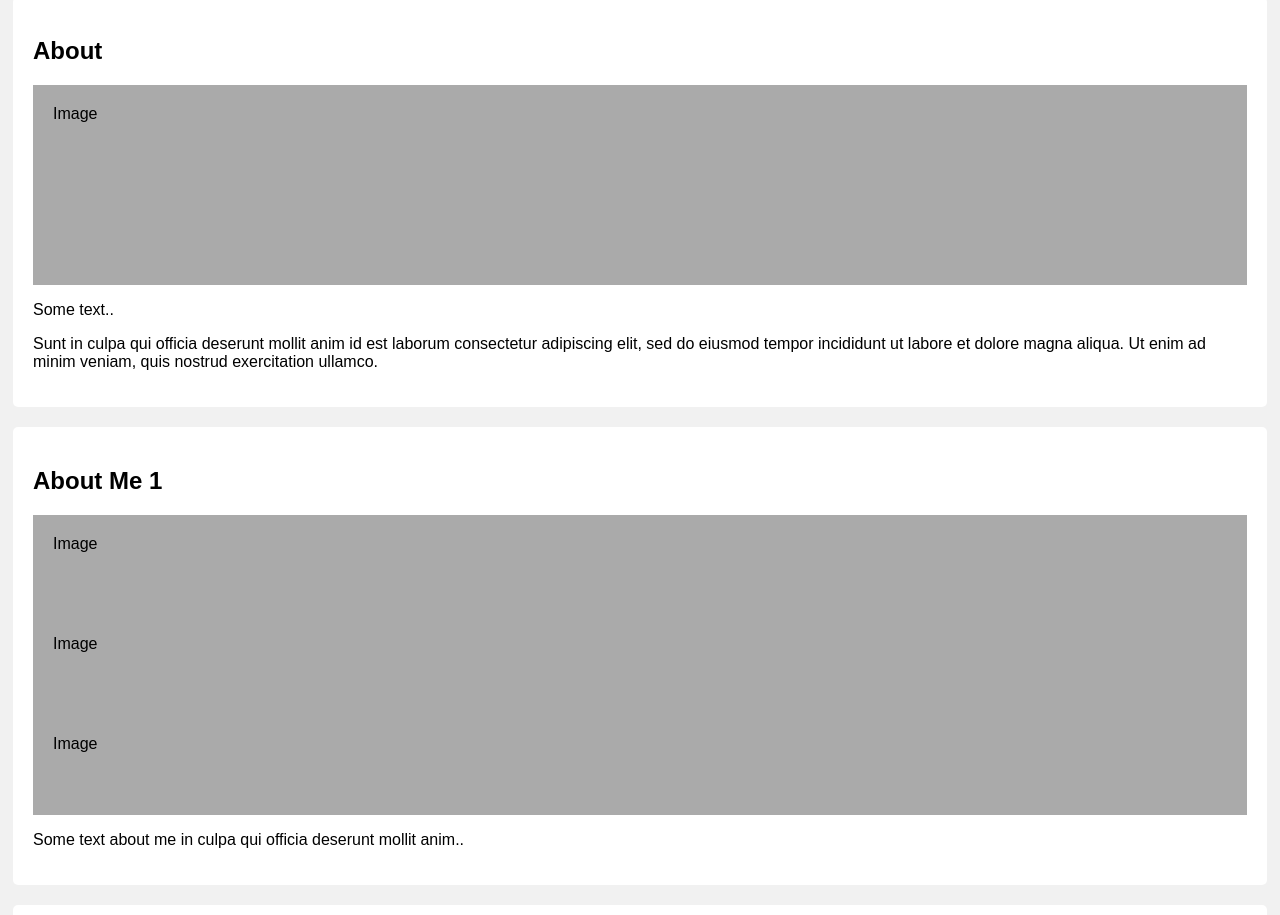
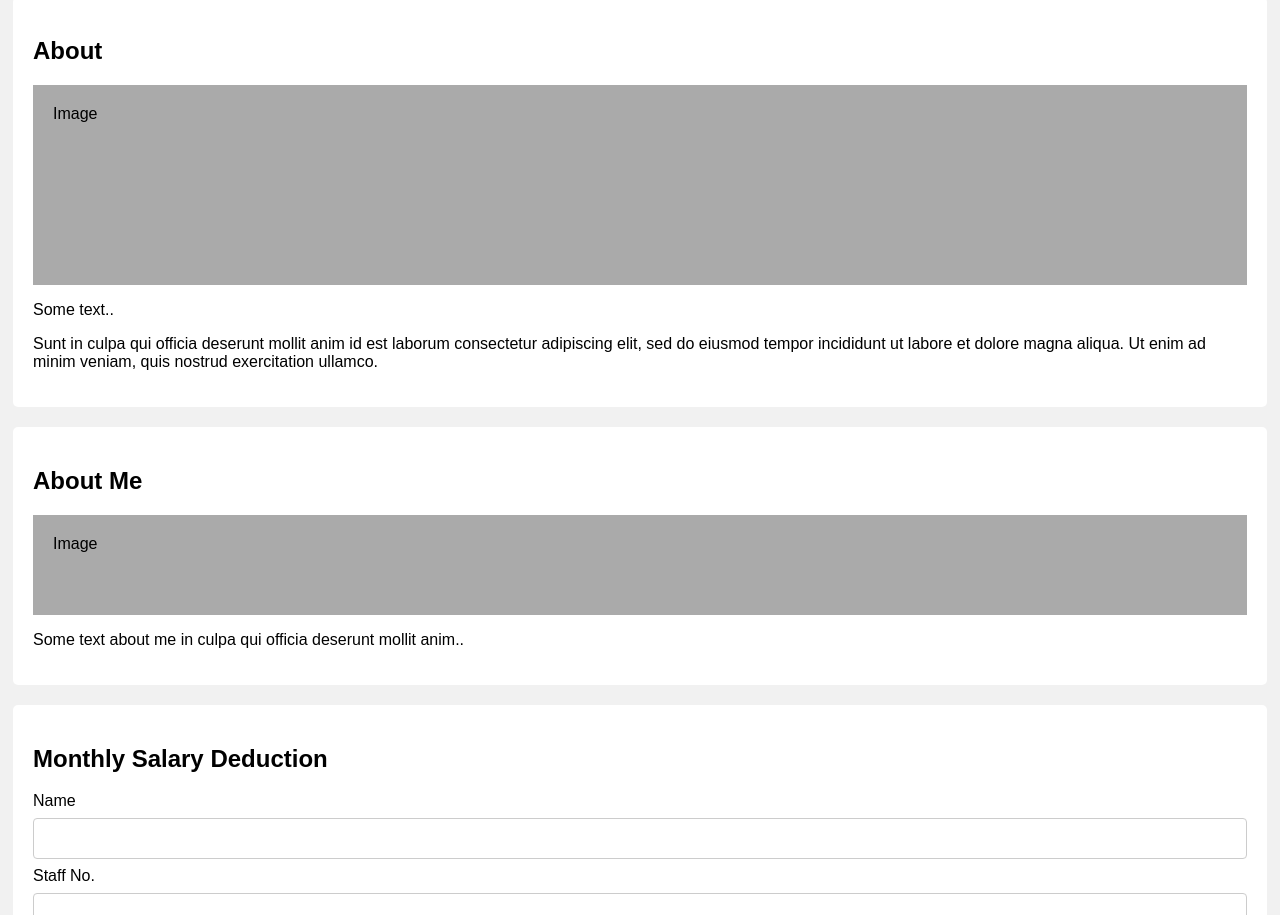
Before and after one commit to adbtzmi/Individual-Assignment-1, a plain HTML site: page index.html in a window 1280 px wide. Shown: the part 301-1216 px from the top of the page. Drawn offline with Linux system fonts and the light colour scheme.

Commit message:
Remove Images in class card

```diff
--- a/index.html
+++ b/index.html
@@ -28,9 +28,7 @@
   </div>
 
   <div class="card">
-    <h2>About Me 1</h2>
-    <div class="fakeimg" style="height:100px;">Image</div>
-    <div class="fakeimg" style="height:100px;">Image</div>
+    <h2>About Me</h2>
     <div class="fakeimg" style="height:100px;">Image</div>
     <p>Some text about me in culpa qui officia deserunt mollit anim..</p>
   </div>
```
